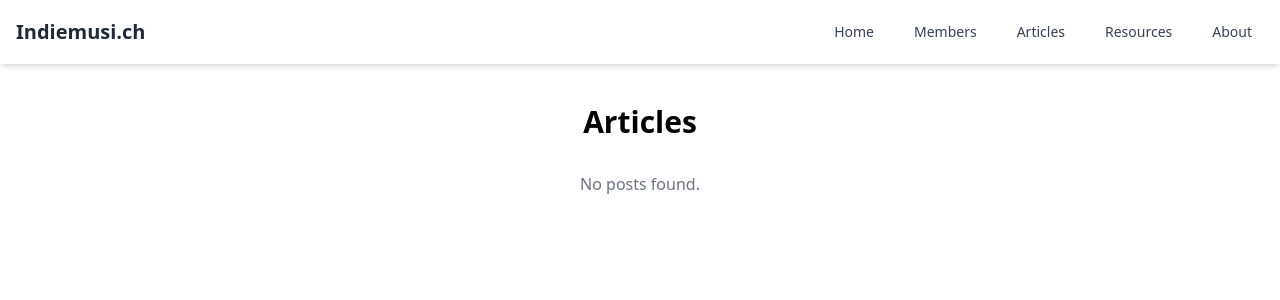
After one commit to hilkeros/indiemusich-website, a Django app: page /blog/ in a window 1280 px wide. The commit adds this page. Shown: the top 300 px of the page. Run offline with Django 5.2, Linux system fonts and the light colour scheme; tables that the repository leaves empty hold one stand-in row (values such as "Sample post"); parts of the project's set-up code (start-up, migrations or seed data) failed here and were passed over; some libraries are stand-ins or nearby versions.

Commit message:
Add blog list

```diff
--- /dev/null
+++ b/blog/templates/post_list.html
@@ -0,0 +1,29 @@
+{% extends "base.html" %}
+
+{% block title %}Articles | Indiemusi.ch{% endblock %}
+
+{% block content %}
+<div class="container mx-auto max-w-2xl px-4 py-10">
+    <h1 class="text-3xl font-bold mb-8 text-center">Articles</h1>
+    <ul class="space-y-8">
+        {% for post in posts %}
+            <li class="bg-white rounded-lg shadow p-6 hover:shadow-lg transition-shadow">
+                <a href="{% url 'post_detail' slug=post.slug %}" class="text-2xl font-semibold text-blue-600 hover:text-blue-800 hover:underline">
+                    {{ post.title }}
+                </a>
+                <p class="text-gray-500 text-sm mt-2 mb-4">
+                    {{ post.created_on|date:"F j, Y" }}
+                </p>
+                <div class="prose prose-lg max-w-none mb-2">
+                    {{ post.preview|safe }}
+                </div>
+                <a href="{% url 'post_detail' slug=post.slug %}" class="text-blue-600 hover:text-blue-800 hover:underline text-sm">
+                    Read more &rarr;
+                </a>
+            </li>
+        {% empty %}
+            <li class="text-gray-500 text-center">No posts found.</li>
+        {% endfor %}
+    </ul>
+</div>
+{% endblock %}
--- a/blog/views.py
+++ b/blog/views.py
@@ -1,16 +1,35 @@
 import markdown
 from django.shortcuts import get_object_or_404, render
 
-from .models import Post
+from .models import STATUS_CODES, Post
 
 
 def post_detail(request, slug):
-    post = get_object_or_404(Post, slug=slug, status=1)
+    post = get_object_or_404(
+        Post, slug=slug, status__in=[STATUS_CODES["Publish"], STATUS_CODES["Listed"]]
+    )
     post.formatted_content = markdown.markdown(post.content)  # Convert here
     return render(request, "post_detail.html", {"post": post})
 
 
+def post_list(request):
+    posts = Post.objects.filter(status=STATUS_CODES["Listed"]).order_by("-created_on")
+    for post in posts:
+        post.preview = get_preview(post.content)  # Convert here
+    return render(request, "post_list.html", {"posts": posts})
+
+
 def spotlight_post(request):
-    post = Post.objects.filter(status=2).order_by("-created_on").first()
+    post = (
+        Post.objects.filter(status=STATUS_CODES["Spotlight"])
+        .order_by("-created_on")
+        .first()
+    )
     post.formatted_content = markdown.markdown(post.content)
     return render(request, "about.html", {"post": post})
+
+
+def get_preview(content, word_limit=50):
+    words = content.split()
+    preview_text = " ".join(words[:word_limit])
+    return markdown.markdown(preview_text)
--- a/indiemusich/urls.py
+++ b/indiemusich/urls.py
@@ -15,7 +15,7 @@ Including another URLconf
     2. Add a URL to urlpatterns:  path('blog/', include('blog.urls'))
 """
 
-from blog.views import post_detail, spotlight_post
+from blog.views import post_detail, post_list, spotlight_post
 from django.contrib import admin
 from django.urls import path
 from links.views import links_list
@@ -28,6 +28,7 @@ urlpatterns = [
     path("members/form/", member_form, name="member_form"),
     path("members/<slug:slug>/", member_detail, name="member_detail"),
     path("about/", spotlight_post, name="about_page"),
+    path("blog/", post_list, name="post_list"),
     path("blog/<slug:slug>/", post_detail, name="post_detail"),
     path("resources/", links_list, name="links_list"),
 ]
--- a/members/templates/base.html
+++ b/members/templates/base.html
@@ -18,24 +18,30 @@
                         Indiemusi.ch
                     </a>
                 </div>
-                <div class="flex space-x-4">
-                    <a href="{% url 'home_page' %}"
-                       class="px-3 py-2 rounded-md text-sm font-medium text-gray-700 hover:text-blue-600 hover:bg-gray-50">
-                        Home
-                    </a>
-                    <a href="{% url 'members_list' %}"
-                       class="px-3 py-2 rounded-md text-sm font-medium text-gray-700 hover:text-blue-600 hover:bg-gray-50">
-                        Members
-                    </a>
-                     <a href="{% url 'links_list' %}"
-                       class="px-3 py-2 rounded-md text-sm font-medium text-gray-700 hover:text-blue-600 hover:bg-gray-50">
-                        Resources
-                    </a>
-                     <a href="{% url 'about_page' %}"
-                       class="px-3 py-2 rounded-md text-sm font-medium text-gray-700 hover:text-blue-600 hover:bg-gray-50">
-                        About
-                    </a>
+                <!-- Hamburger for mobile and menu toggle input -->
+                <div class="md:hidden flex items-center">
+                    <input id="menu-toggle" type="checkbox" class="hidden peer" />
+                    <label for="menu-toggle" class="cursor-pointer flex flex-col justify-center w-8 h-8">
+                        <span class="block w-8 h-1 bg-gray-700 mb-1 rounded transition-all"></span>
+                        <span class="block w-8 h-1 bg-gray-700 mb-1 rounded transition-all"></span>
+                        <span class="block w-8 h-1 bg-gray-700 rounded transition-all"></span>
+                    </label>
                 </div>
+                <!-- Desktop Menu -->
+                <div class="hidden md:flex space-x-4">
+                    <a href="{% url 'home_page' %}" class="px-3 py-2 rounded-md text-sm font-medium text-gray-700 hover:text-blue-600 hover:bg-gray-50">Home</a>
+                    <a href="{% url 'members_list' %}" class="px-3 py-2 rounded-md text-sm font-medium text-gray-700 hover:text-blue-600 hover:bg-gray-50">Members</a>
+                    <a href="{% url 'post_list' %}" class="px-3 py-2 rounded-md text-sm font-medium text-gray-700 hover:text-blue-600 hover:bg-gray-50">Articles</a>
+                    <a href="{% url 'links_list' %}" class="px-3 py-2 rounded-md text-sm font-medium text-gray-700 hover:text-blue-600 hover:bg-gray-50">Resources</a>
+                    <a href="{% url 'about_page' %}" class="px-3 py-2 rounded-md text-sm font-medium text-gray-700 hover:text-blue-600 hover:bg-gray-50">About</a>
+                </div>
+            </div>
+            <!-- Move the mobile menu here, as a sibling to the input -->
+            <div class="peer-checked:block hidden md:hidden mt-2" id="mobile-menu">
+                <a href="{% url 'home_page' %}" class="block px-3 py-2 rounded-md text-sm font-medium text-gray-700 hover:text-blue-600 hover:bg-gray-50">Home</a>
+                <a href="{% url 'members_list' %}" class="block px-3 py-2 rounded-md text-sm font-medium text-gray-700 hover:text-blue-600 hover:bg-gray-50">Members</a>
+                <a href="{% url 'links_list' %}" class="block px-3 py-2 rounded-md text-sm font-medium text-gray-700 hover:text-blue-600 hover:bg-gray-50">Resources</a>
+                <a href="{% url 'about_page' %}" class="block px-3 py-2 rounded-md text-sm font-medium text-gray-700 hover:text-blue-600 hover:bg-gray-50">About</a>
             </div>
         </nav>
     </header>
```
Also changed, not shown: blog/models.py (+9 -3 lines).
